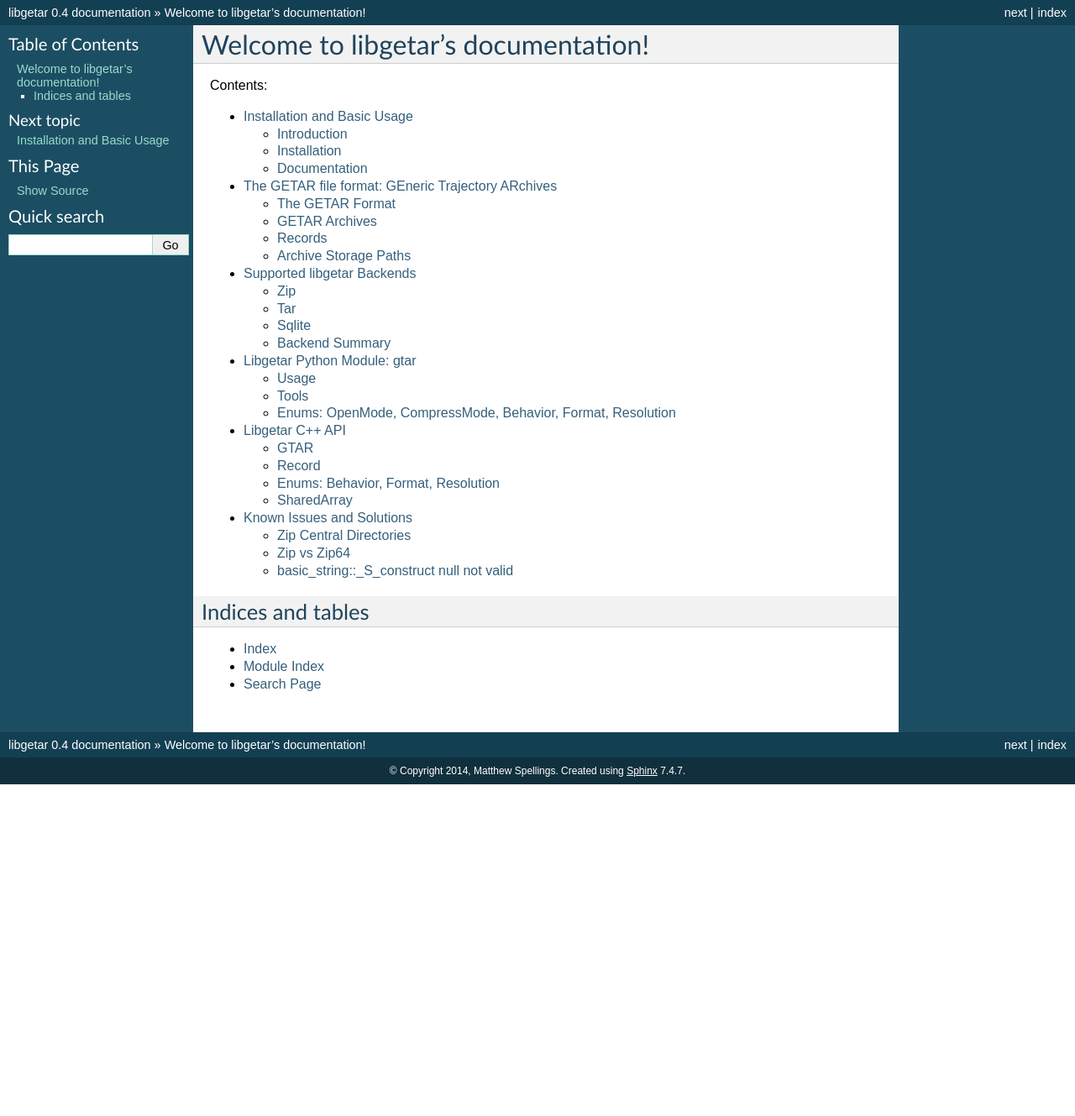
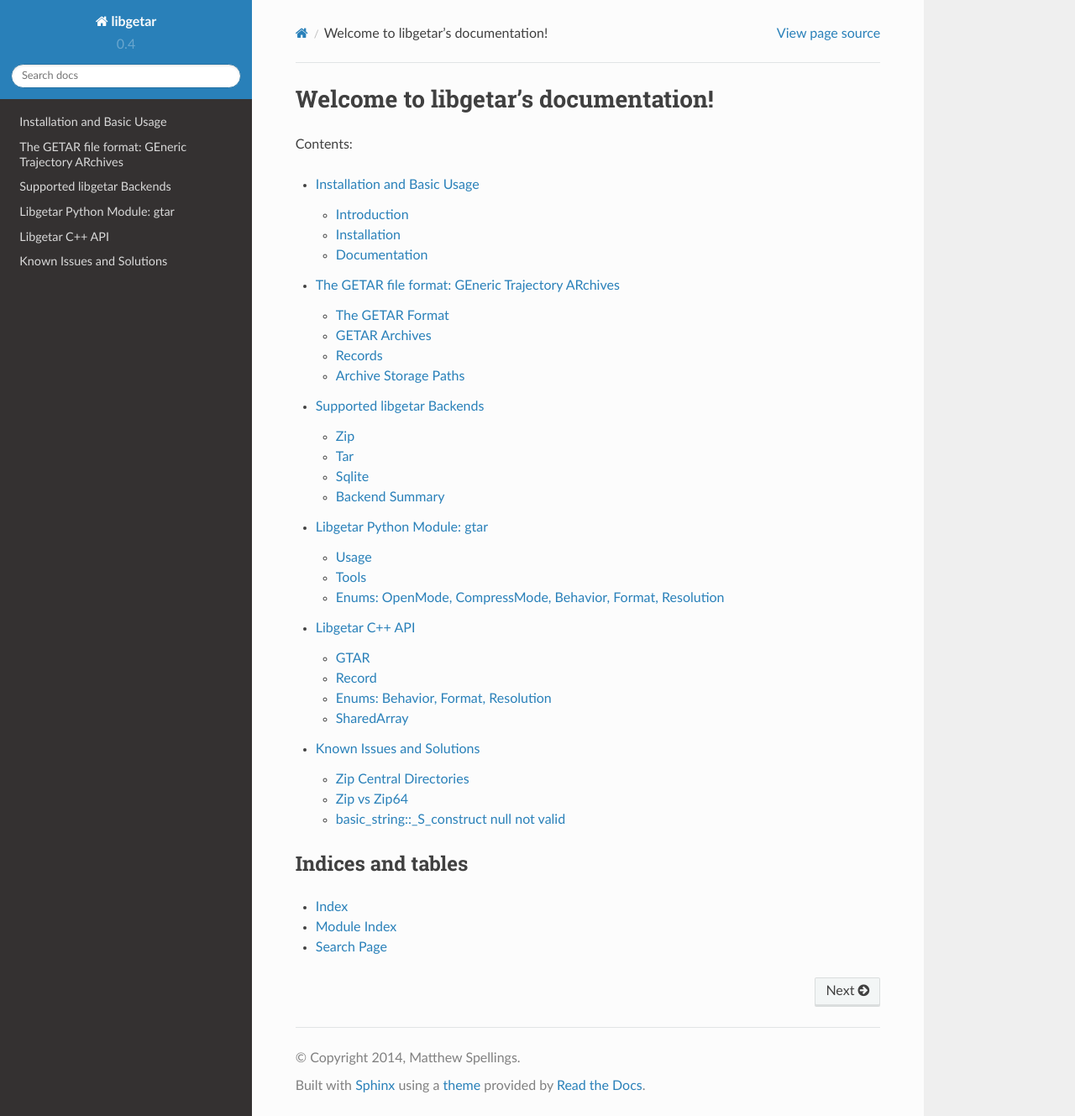
Before and after one commit to glotzerlab/libgetar, a Sphinx documentation site: the page built from doc/source/index.rst, in a window 1280 px wide and 1329 px high. Shown: the whole window at 84% size. Built offline with Sphinx 7.4.7 and the Read the Docs theme 2.0.0, drawn with Linux system fonts in a browser that asks for light colours.

Commit message:
Use RTD sphinx theme

```diff
--- a/doc/source/conf.py
+++ b/doc/source/conf.py
@@ -22,6 +22,9 @@ import os
 # documentation root, use os.path.abspath to make it absolute, like shown here.
 #sys.path.insert(0, os.path.abspath('.'))
 sys.path.insert(0, os.path.abspath('../../gtar'))
+
+# determine if we are on readthedocs.org
+on_rtd = os.environ.get('READTHEDOCS', None) == 'True'
 
 # -- General configuration ------------------------------------------------
 
@@ -107,7 +110,9 @@ pygments_style = 'sphinx'
 
 # The theme to use for HTML and HTML Help pages.  See the documentation for
 # a list of builtin themes.
-html_theme = 'default'
+if not on_rtd:
+    html_theme = 'sphinx_rtd_theme'
+# Leave the theme default on RTD
 
 # Theme options are theme-specific and customize the look and feel of a theme
 # further.  For a list of options available for each theme, see the
```
